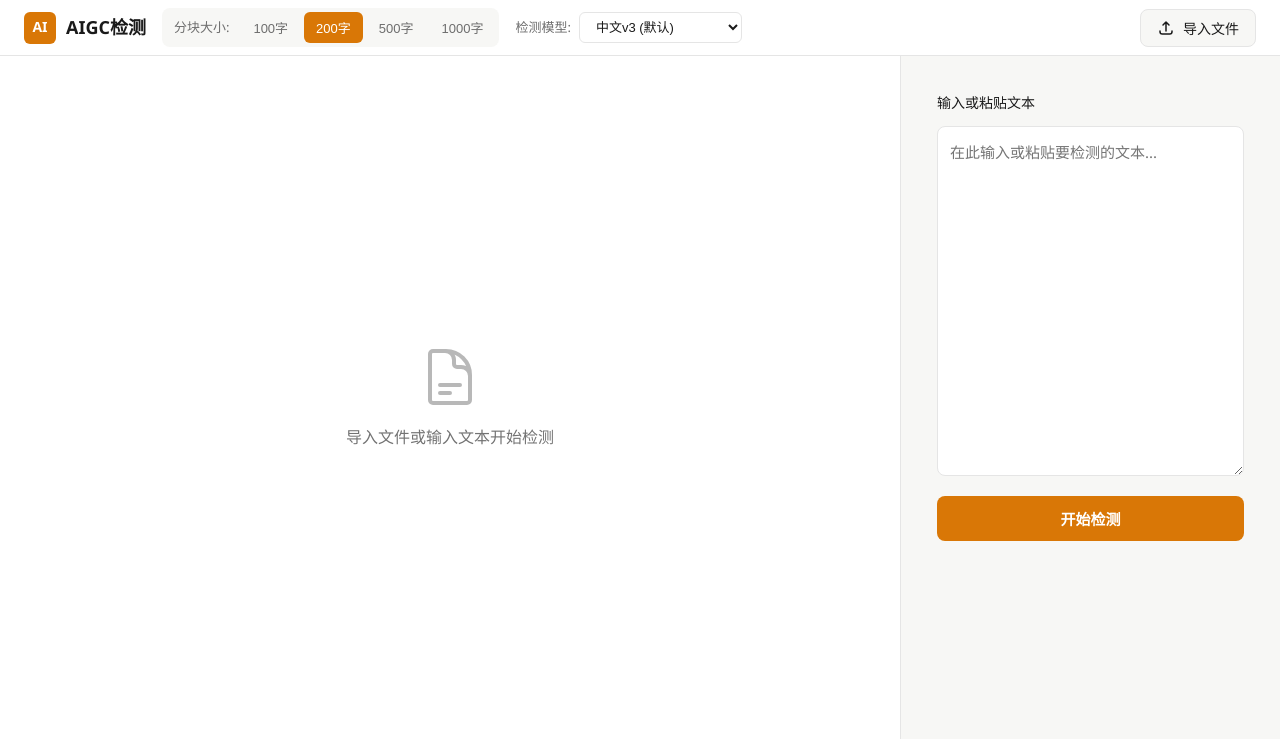
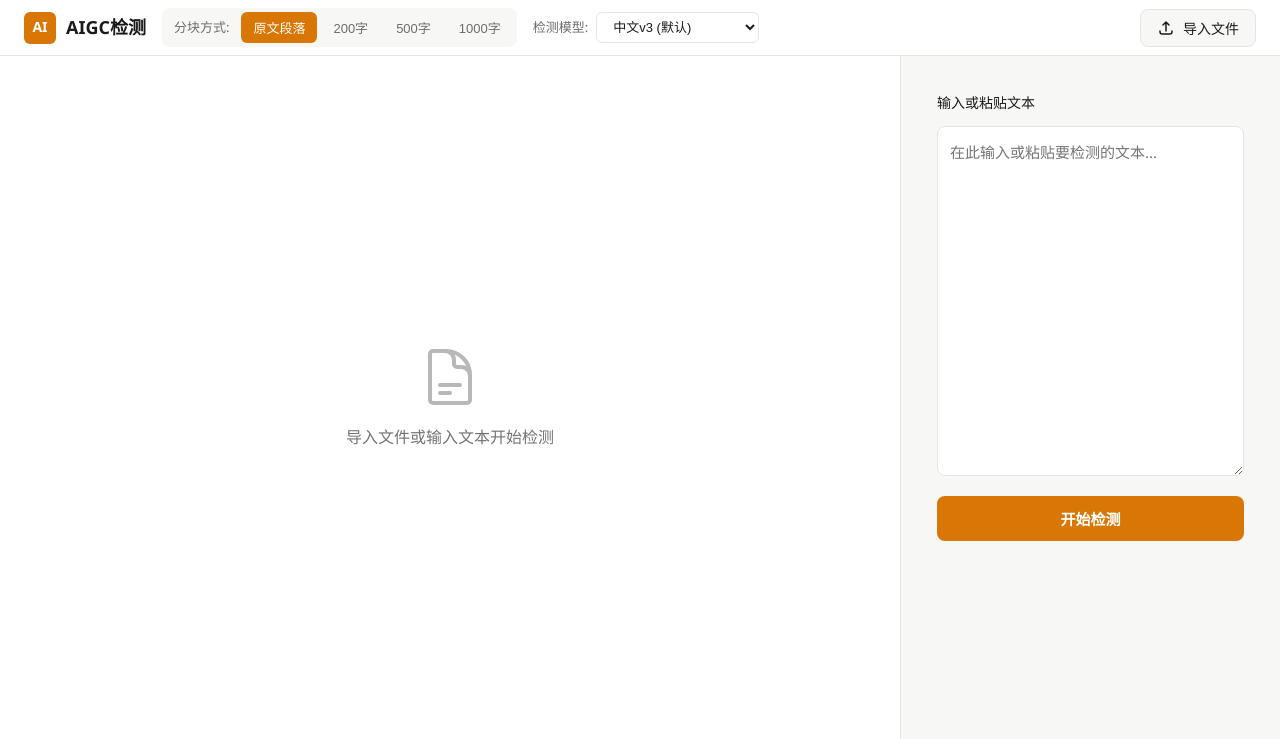
Before and after one commit to TJUEZ/unai, a Flask app: page / in a window 1280 px wide. Shown: the top 739 px of the page. Run offline with Flask 2, Linux system fonts and the light colour scheme.

Commit message:
fix: improve resize direction, add original paragraph mode

```diff
--- a/app.py
+++ b/app.py
@@ -92,6 +92,14 @@ def detect_aigc(text):
         logger.info(f"AI probability: {ai_prob}")
 
     return ai_prob
+
+def split_by_original_paragraphs(text):
+    """Split text by original newlines - keep original paragraph structure"""
+    if not text:
+        return []
+    # Split by newlines only, keep empty lines as separators
+    paragraphs = re.split(r'\n+', text)
+    return [p.strip() for p in paragraphs if p.strip()]
 
 def split_by_paragraphs(text, min_chunk_size=100):
     """Split text by newlines, merging small paragraphs into larger chunks"""
@@ -337,13 +345,21 @@ def detect_full():
         data = request.get_json()
         text = data.get('text', '')
         mode = data.get('mode', 'paragraph')  # 'paragraph' or 'sentence'
-        chunk_size = data.get('chunk_size', 100)  # Minimum chunk size
+        chunk_size = data.get('chunk_size', 'original')  # 'original' or number
 
         if not text or not text.strip():
             return jsonify({'success': False, 'error': '请输入要检测的文本'}), 400
 
-        if mode == 'paragraph':
-            chunks = split_by_paragraphs(text, min_chunk_size=chunk_size)
+        if chunk_size == 'original':
+            # Split by original paragraphs (newlines only, no merging)
+            chunks = split_by_original_paragraphs(text)
+            mode = 'original'
+        elif mode == 'paragraph':
+            try:
+                min_size = int(chunk_size) if chunk_size else 100
+            except:
+                min_size = 100
+            chunks = split_by_paragraphs(text, min_chunk_size=min_size)
         elif mode == 'sentence':
             chunks = split_by_sentences(text)
         else:
--- a/templates/index.html
+++ b/templates/index.html
@@ -730,9 +730,9 @@
                 <span class="logo-text">AIGC检测</span>
             </div>
             <div class="chunk-size-selector">
-                <span class="chunk-size-label">分块大小:</span>
-                <button class="chunk-size-btn" data-size="100" onclick="setChunkSize(100)">100字</button>
-                <button class="chunk-size-btn active" data-size="200" onclick="setChunkSize(200)">200字</button>
+                <span class="chunk-size-label">分块方式:</span>
+                <button class="chunk-size-btn active" data-size="original" onclick="setChunkSize('original')">原文段落</button>
+                <button class="chunk-size-btn" data-size="200" onclick="setChunkSize(200)">200字</button>
                 <button class="chunk-size-btn" data-size="500" onclick="setChunkSize(500)">500字</button>
                 <button class="chunk-size-btn" data-size="1000" onclick="setChunkSize(1000)">1000字</button>
             </div>
@@ -860,8 +860,10 @@
 
                 document.addEventListener('mousemove', function(e) {
                     if (!isResizing) return;
+                    // Fix: dragging right = increase width, dragging left = decrease width
                     const diff = e.pageX - startX;
-                    const newWidth = Math.min(Math.max(startWidth + diff, 280), 600);
+                    // Increase max width to allow larger sidebar like VSCode
+                    const newWidth = Math.max(startWidth + diff, 280);
                     sidebar.style.width = newWidth + 'px';
                 });
 
@@ -880,7 +882,11 @@
 
             // Update UI
             document.querySelectorAll('.chunk-size-btn').forEach(btn => {
-                btn.classList.toggle('active', parseInt(btn.dataset.size) === size);
+                if (size === 'original') {
+                    btn.classList.toggle('active', btn.dataset.size === 'original');
+                } else {
+                    btn.classList.toggle('active', parseInt(btn.dataset.size) === size);
+                }
             });
 
             // Re-run detection if we have text
```
